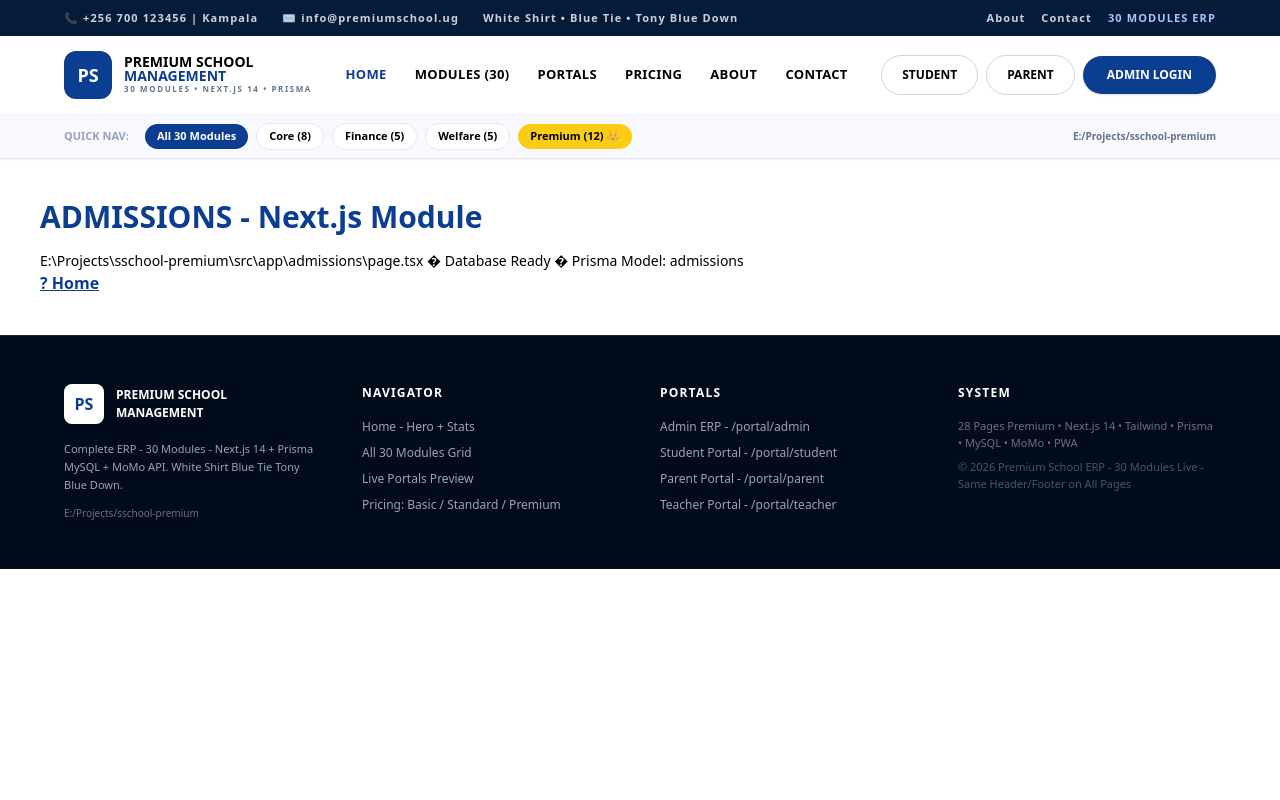
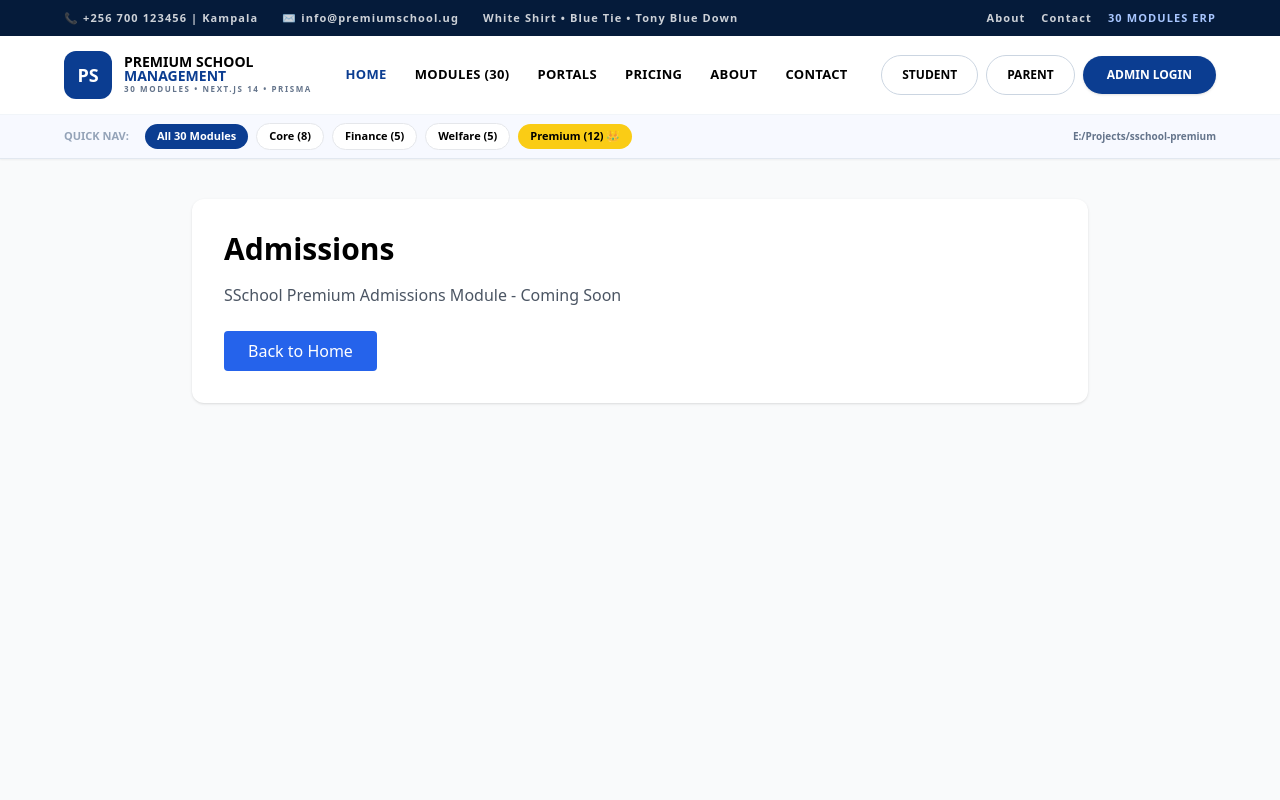
Before and after one commit to xoucho10/sschool-premium, a Next.js app: page /admissions in a window 1280 px wide. Shown: the top 800 px of the page. Built offline with nearby package versions, Linux system fonts and the light colour scheme.

Commit message:
fix: admissions is not a module

```diff
--- a/src/app/admissions/page.tsx
+++ b/src/app/admissions/page.tsx
@@ -1 +1,11 @@
-  export default function Page(){ return <div className='p-10'><h1 className='font-black text-3xl text-[#0B3D91]'>ADMISSIONS - Next.js Module</h1><p className='mt-4 text-sm'>E:\Projects\sschool-premium\src\app\admissions\page.tsx � Database Ready � Prisma Model: admissions</p><a href='/' className='text-[#0B3D91] font-bold underline'>? Home</a></div> }
+export default function AdmissionsPage() {
+  return (
+    <div className="min-h-screen p-10 bg-gray-50">
+      <div className="max-w-4xl mx-auto bg-white rounded-xl shadow p-8">
+        <h1 className="text-3xl font-bold">Admissions</h1>
+        <p className="mt-4 text-gray-600">SSchool Premium Admissions Module - Coming Soon</p>
+        <a href="/" className="mt-6 inline-block bg-blue-600 text-white px-6 py-2 rounded">Back to Home</a>
+      </div>
+    </div>
+  );
+}
```
